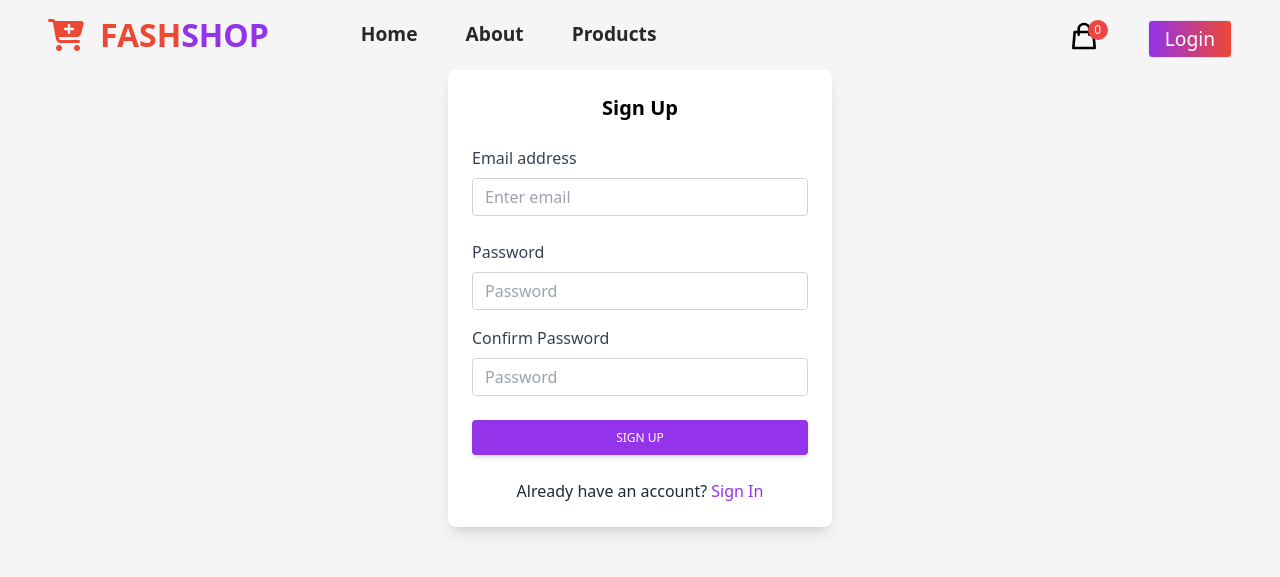
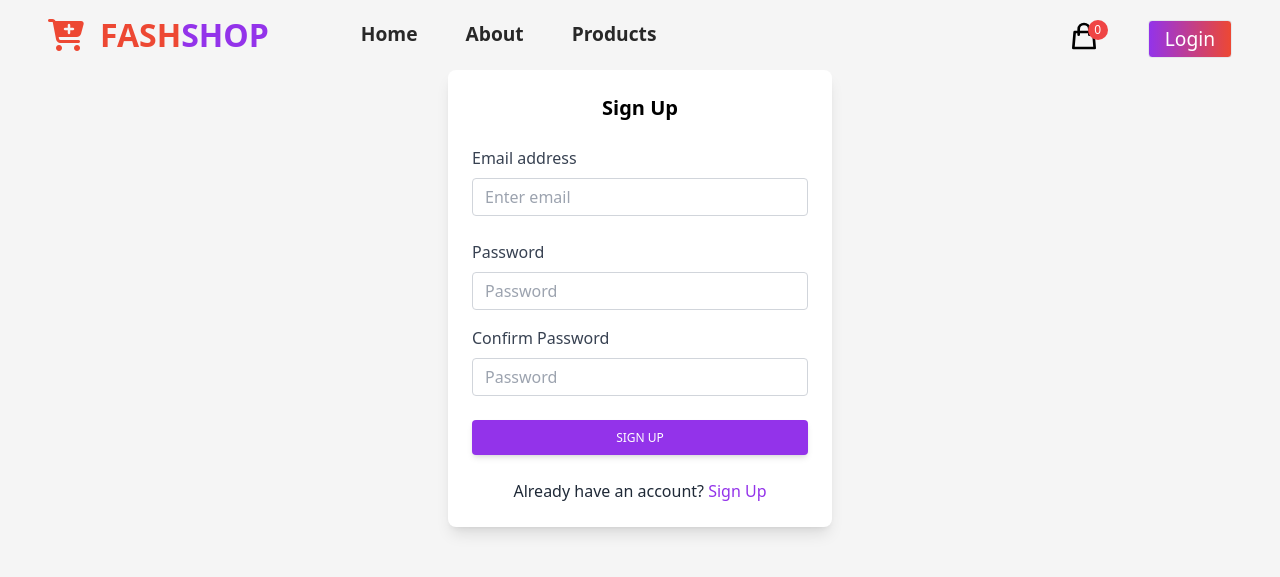
Before and after one commit to johntarus/ecommerce, a React (Create React App) app: page /sign-up in a window 1280 px wide. Shown: the top 577 px of the page. Built offline with nearby package versions, Linux system fonts and the light colour scheme; no server answers.

Commit message:
fixing typos

```diff
--- a/src/components/signup/SignIn.js
+++ b/src/components/signup/SignIn.js
@@ -150,7 +150,7 @@ const SignIn = () => {
             to="/sign-up"
             className="text-[#9333EA] hover:text-[#9333EA] focus:text-[#9333EA] transition duration-200 ease-in-out"
           >
-            Sign Up
+            Sign In
           </Link>
         </p>
       </form>
--- a/src/components/signup/SignUp.js
+++ b/src/components/signup/SignUp.js
@@ -44,7 +44,7 @@ const SignUp = () => {
 
   return (
     <motion.div
-      className="block p-6 mb-6 sm:mt-12 rounded-lg shadow-lg bg-white max-w-sm m-auto"
+      className="block p-6 mb-12 sm:mt-12 rounded-lg shadow-lg bg-white max-w-sm m-auto"
       variants={pageAnimate}
       initial="hidden"
       animate="visible"
@@ -141,14 +141,6 @@ const SignUp = () => {
             ref={confirmPasswordRef}
           ></input>
         </div>
-        {/* <div className="flex justify-center items-center mb-4">
-          <a
-            href="#!"
-            className="text-[#9333EA] hover:text-[#9333EA] focus:text-[#9333EA] transition duration-200 ease-in-out"
-          >
-            Forgot password?
-          </a>
-        </div> */}
         <button
           type="submit"
           disabled={loading}
@@ -179,7 +171,7 @@ const SignUp = () => {
             to="/sign-in"
             className="text-[#9333EA] hover:text-[#9333EA] focus:text-[#9333EA] transition duration-200 ease-in-out"
           >
-            Sign In
+            Sign Up
           </Link>
         </p>
       </form>
```
